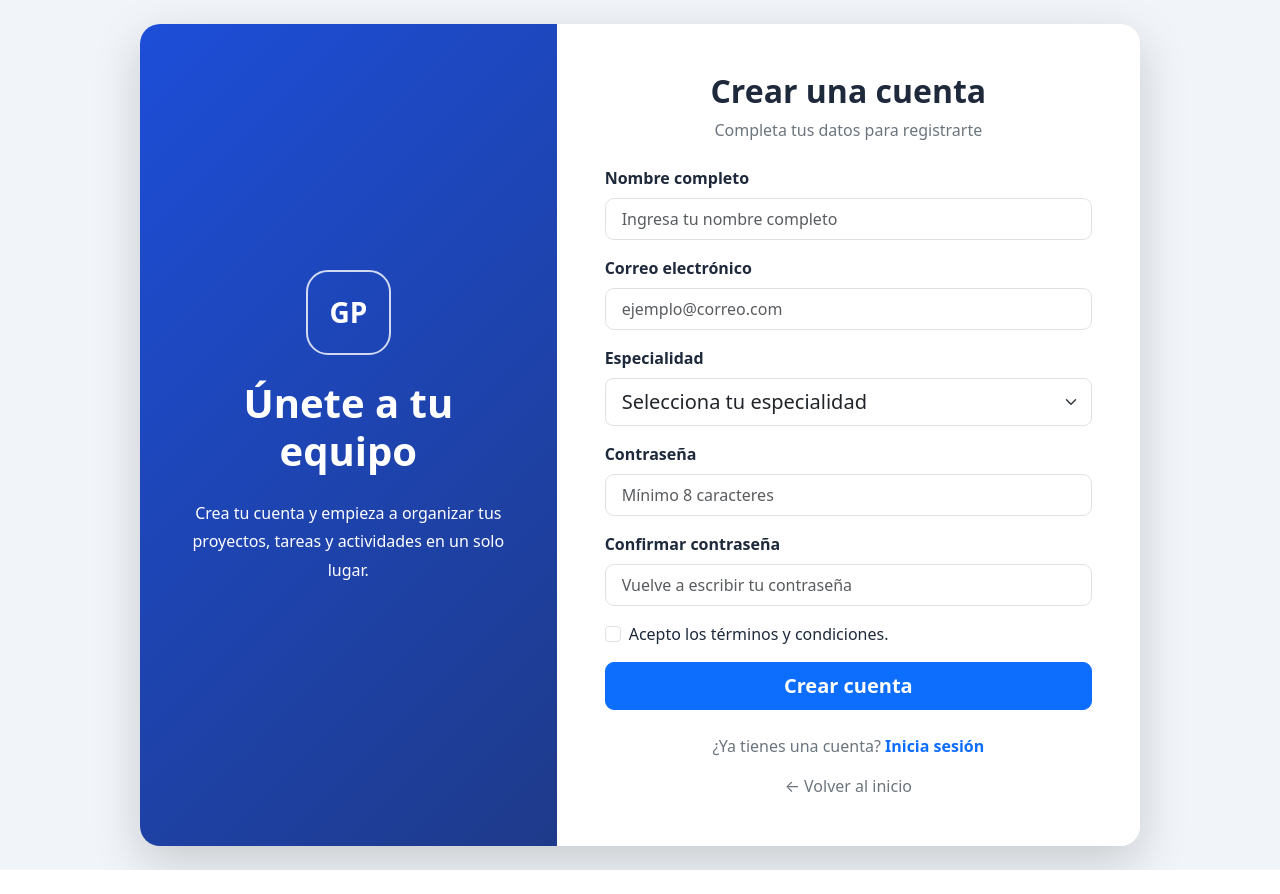
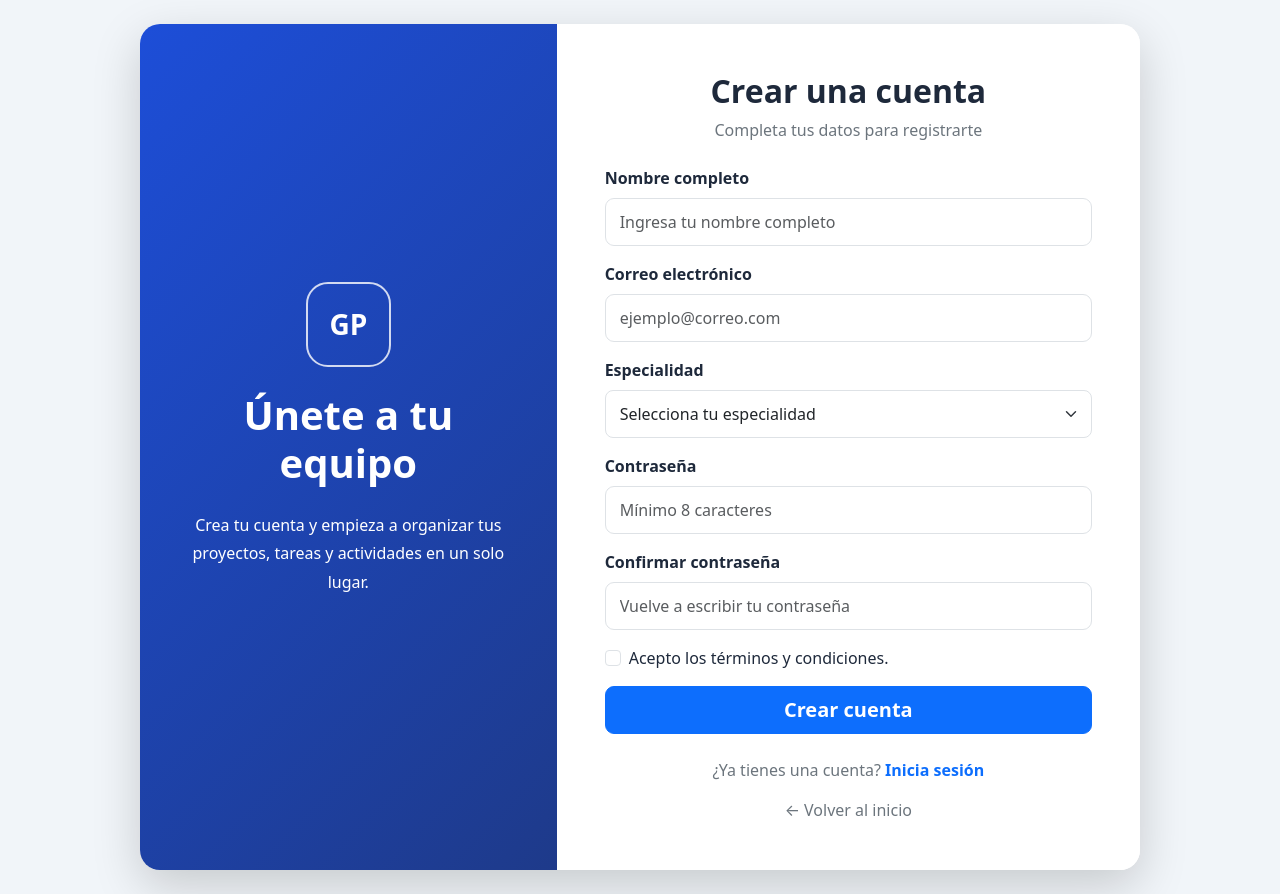
Before and after one commit to ROMINAP-28/MARCOS-DE-DESARROLLO-WEB, a Spring Boot app: page /registro in a window 1280 px wide. Before the commit the page ends 870 px from the top, so only its background shows below. Run offline with Spring Boot 4, Linux system fonts and the light colour scheme; data comes from the database, SQL or seed files in the repository; some of the project's set-up classes (security, data sources, template engines, error pages and the like) are left out, and stand-ins take their place.

Commit message:
Enhance registroApp form control styles
Add styles for large form controls and options in registroApp.

```diff
--- a/src/main/resources/static/css/style.css
+++ b/src/main/resources/static/css/style.css
@@ -738,6 +738,19 @@ body {
     box-shadow: 0 0 0 0.2rem rgba(37, 99, 235, 0.12);
 }
 
+#registroApp .form-control-lg,
+#registroApp .form-select-lg {
+    font-size: 1rem;
+    height: 48px;
+    padding: 10px 14px;
+    font-family: inherit;
+}
+
+/* Texto de la especialidad */
+#registroApp .form-select-lg option {
+    font-size: 1rem;
+}
+
 /* Proyectos: adaptación para móviles. */
 @media (max-width: 767.98px) {
     .projects-heading {
```
